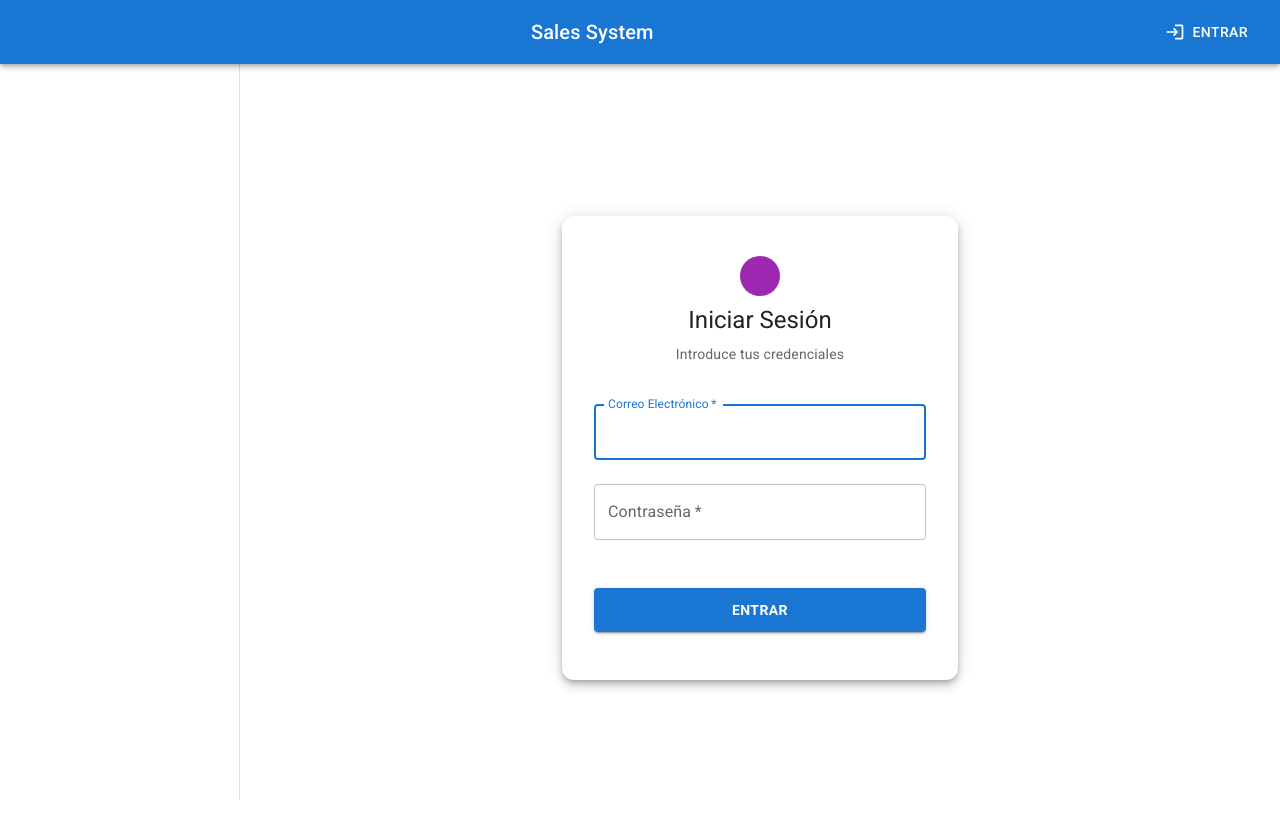
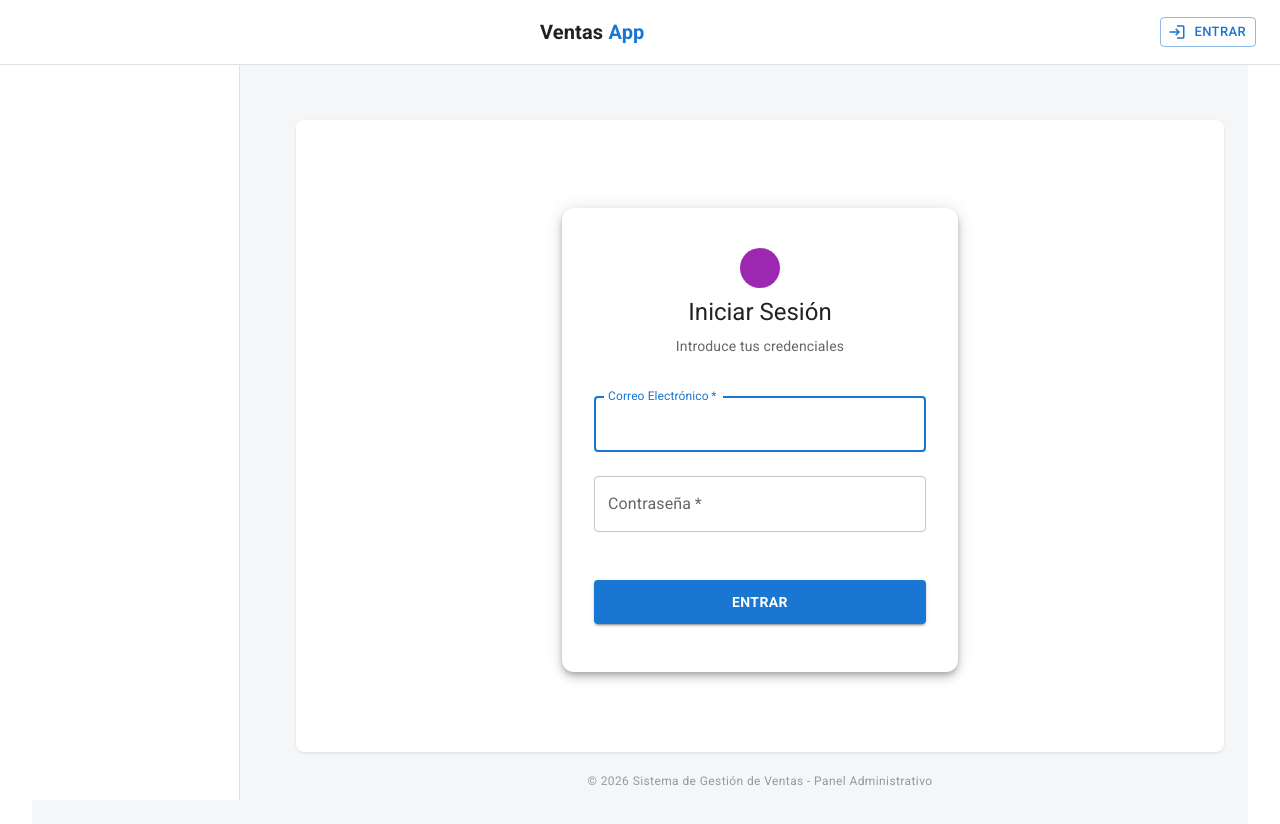
Before and after one commit to MarvinBT1988/FullStackMERNFrontend, a React (Vite) app: page /users/login in a window 1280 px wide. Shown: the top 824 px of the page. Built offline with nearby package versions, Linux system fonts and the light colour scheme; some icons are missing.

Commit message:
avance en el diseño

```diff
--- a/src/components/Layout.jsx
+++ b/src/components/Layout.jsx
@@ -1,32 +1,52 @@
 import { useState, useEffect } from 'react';
 import { Outlet, Link, useLocation, useNavigate } from 'react-router-dom';
 import {
-  Box, Drawer, AppBar, Toolbar, List, Typography,
-  ListItem, ListItemButton, ListItemIcon, ListItemText,
-  IconButton, Button, CssBaseline
+  Box,
+  Drawer,
+  AppBar,
+  Toolbar,
+  List,
+  Typography,
+  ListItem,
+  ListItemButton,
+  ListItemIcon,
+  ListItemText,
+  IconButton,
+  Button,
+  CssBaseline,
+  Divider
 } from '@mui/material';
 import {
-  Inventory, People, Badge, LockReset, Home,
-  Logout, Login, Menu as MenuIcon
+  Inventory,
+  People,
+  Badge,
+  LockReset,
+  Home as HomeIcon,
+  Logout,
+  Login,
+  Menu as MenuIcon
 } from '@mui/icons-material';
 
 import { getAuthUser, isAuthenticated } from '../utils/auth';
 
+// Ancho fijo del menú lateral
 const drawerWidth = 240;
 
 const Layout = () => {
   const [user, setUser] = useState(getAuthUser());
   const [auth, setAuth] = useState(isAuthenticated());
-  const [mobileOpen, setMobileOpen] = useState(false); // Estado para el menú móvil
+  const [mobileOpen, setMobileOpen] = useState(false);
+
   const location = useLocation();
   const navigate = useNavigate();
 
+  // Sincronizar estado de usuario en cada cambio de ruta
   useEffect(() => {
     setUser(getAuthUser());
     setAuth(isAuthenticated());
   }, [location]);
 
-  // Cerrar el menú móvil automáticamente al cambiar de ruta
+  // Cerrar menú móvil al navegar
   useEffect(() => {
     setMobileOpen(false);
   }, [location.pathname]);
@@ -35,75 +55,118 @@ const Layout = () => {
     setMobileOpen(!mobileOpen);
   };
 
+  const handleLogout = () => {
+    // Aquí podrías agregar tu lógica de limpieza de localStorage
+    localStorage.removeItem('token');
+    localStorage.removeItem('user');
+    navigate('/users/login');
+  };
+
   const links = [
-    { to: "/", label: "Home", icon: <Home />, roles: ['ADMIN_ROLE', 'INVENTORY_ROLE', 'SALES_ROLE'] },
+    { to: "/", label: "Home", icon: <HomeIcon />, roles: ['ADMIN_ROLE', 'INVENTORY_ROLE', 'SALES_ROLE'] },
     { to: "/products", label: "Productos", icon: <Inventory />, roles: ['ADMIN_ROLE', 'INVENTORY_ROLE', 'SALES_ROLE'] },
     { to: "/customers", label: "Clientes", icon: <People />, roles: ['ADMIN_ROLE', 'SALES_ROLE'] },
     { to: "/users", label: "Usuarios", icon: <Badge />, roles: ['ADMIN_ROLE'] },
     { to: "/users/changepassword", label: "Seguridad", icon: <LockReset />, roles: ['ADMIN_ROLE', 'INVENTORY_ROLE', 'SALES_ROLE'] },
   ];
 
-  // Contenido del menú (extraído para reutilizarlo en móvil y escritorio)
+  // Estructura del menú lateral
   const drawerContent = (
-    <div>
-      <Toolbar />
-      <Box sx={{ overflow: 'auto', mt: 2 }}>
-        <List>
+    <Box sx={{ bgcolor: 'background.paper', height: '100%' }}>
+      <Toolbar>
+        <Typography variant="subtitle1" fontWeight="bold" color="primary">
+          MENÚ PRINCIPAL
+        </Typography>
+      </Toolbar>
+      <Divider />
+      <List sx={{ px: 1 }}>
         {links
           .filter(link => link.roles.includes(user?.rol))
           .map((link) => (
-              <ListItem key={link.to} disablePadding>
+            <ListItem key={link.to} disablePadding sx={{ mb: 0.5 }}>
               <ListItemButton
                 component={Link}
                 to={link.to}
                 selected={location.pathname === link.to}
+                sx={{
+                  borderRadius: 2,
+                  '&.Mui-selected': {
+                    bgcolor: 'primary.light',
+                    color: 'primary.contrastText',
+                    '& .MuiListItemIcon-root': { color: 'primary.contrastText' },
+                    '&:hover': { bgcolor: 'primary.main' }
+                  }
+                }}
               >
-                  <ListItemIcon sx={{ color: location.pathname === link.to ? 'primary.main' : 'inherit' }}>
+                <ListItemIcon sx={{ minWidth: 40 }}>
                   {link.icon}
                 </ListItemIcon>
-                  <ListItemText primary={link.label} />
+                <ListItemText primary={link.label} primaryTypographyProps={{ fontWeight: 'medium' }} />
               </ListItemButton>
             </ListItem>
           ))}
       </List>
     </Box>
-    </div>
   );
 
   return (
-    <Box sx={{ display: 'flex' }}>
+    <Box sx={{ display: 'flex', minHeight: '100vh', bgcolor: '#f4f6f8' }}>
       <CssBaseline />
 
-      <AppBar position="fixed" sx={{ zIndex: (theme) => theme.zIndex.drawer + 1 }}>
+      {/* BARRA SUPERIOR (NAVBAR) */}
+      <AppBar
+        position="fixed"
+        sx={{
+          zIndex: (theme) => theme.zIndex.drawer + 1,
+          boxShadow: 'none',
+          borderBottom: '1px solid rgba(0,0,0,0.12)',
+          bgcolor: 'white',
+          color: 'text.primary'
+        }}
+      >
         <Toolbar>
           <IconButton
             color="inherit"
-            aria-label="open drawer"
             edge="start"
             onClick={handleDrawerToggle}
-            sx={{ mr: 2, display: { sm: 'none' } }} // Solo visible en móvil
+            sx={{ mr: 2, display: { sm: 'none' } }}
           >
             <MenuIcon />
           </IconButton>
 
-          <Typography variant="h6" noWrap component="div" sx={{ flexGrow: 1 }}>
-            Sales System
+          <Typography variant="h6" noWrap component="div" sx={{ flexGrow: 1, fontWeight: 'bold' }}>
+            Ventas <span style={{ color: '#1976d2' }}>App</span>
           </Typography>
 
-          <Button color="inherit" onClick={() => navigate('/users/login')} startIcon={auth ? <Logout /> : <Login />}>
+          {auth && (
+            <Typography variant="body2" sx={{ mr: 2, display: { xs: 'none', md: 'block' }, color: 'text.secondary' }}>
+              {user?.nombre} | <b>{user?.rol}</b>
+            </Typography>
+          )}
+
+          <Button
+            variant="outlined"
+            size="small"
+            color={auth ? "error" : "primary"}
+            onClick={auth ? handleLogout : () => navigate('/users/login')}
+            startIcon={auth ? <Logout /> : <Login />}
+          >
             {auth ? "Salir" : "Entrar"}
           </Button>
         </Toolbar>
       </AppBar>
 
-      {/* Menú Lateral - Lógica Responsiva */}
-      <Box component="nav" sx={{ width: { sm: drawerWidth }, flexShrink: { sm: 0 } }}>
-        {/* Versión MÓVIL (Temporal) */}
+      {/* NAVEGACIÓN LATERAL (DRAWER) */}
+      <Box
+        component="nav"
+        sx={{ width: { sm: drawerWidth }, flexShrink: { sm: 0 } }}
+      >
+        {/* Móvil */}
         <Drawer
           variant="temporary"
           open={mobileOpen}
           onClose={handleDrawerToggle}
-          ModalProps={{ keepMounted: true }} // Mejora el rendimiento en móvil
+          ModalProps={{ keepMounted: true }}
           sx={{
             display: { xs: 'block', sm: 'none' },
             '& .MuiDrawer-paper': { boxSizing: 'border-box', width: drawerWidth },
@@ -112,12 +175,16 @@ const Layout = () => {
           {drawerContent}
         </Drawer>
 
-        {/* Versión ESCRITORIO (Permanente) */}
+        {/* Escritorio */}
         <Drawer
           variant="permanent"
           sx={{
             display: { xs: 'none', sm: 'block' },
-            '& .MuiDrawer-paper': { boxSizing: 'border-box', width: drawerWidth },
+            '& .MuiDrawer-paper': {
+              boxSizing: 'border-box',
+              width: drawerWidth,
+              borderRight: '1px solid rgba(0,0,0,0.12)'
+            },
           }}
           open
         >
@@ -125,11 +192,37 @@ const Layout = () => {
         </Drawer>
       </Box>
 
-      {/* Contenido Principal */}
-      <Box component="main" sx={{ flexGrow: 1, p: 3, width: { sm: `calc(100% - ${drawerWidth}px)` } }}>
-        <Toolbar />
-        <Box sx={{ bgcolor: 'white', p: { xs: 2, sm: 4 }, borderRadius: 2, minHeight: '80vh' }}>
+      {/* ÁREA DE CONTENIDO PRINCIPAL (100% RESPONSIVO) */}
+      <Box
+        component="main"
+        sx={{
+          flexGrow: 1,
+          p: { xs: 2, sm: 3 },
+          width: { sm: `calc(100% - ${drawerWidth}px)` },
+          maxWidth: '100%',
+          display: 'flex',
+          flexDirection: 'column'
+        }}
+      >
+        <Toolbar /> {/* Espaciador para que el contenido no quede bajo el AppBar */}
+
+        {/* Contenedor Blanco del Outlet */}
+        <Box sx={{
+          flexGrow: 1,
+          bgcolor: 'white',
+          p: { xs: 2, sm: 3 },
+          borderRadius: 2,
+          boxShadow: '0 1px 3px rgba(0,0,0,0.1)',
+          width: '100%',
+          overflow: 'auto' // Permite scroll interno si la tabla es grande
+        }}>
           <Outlet />
+        </Box>
+
+        <Box component="footer" sx={{ py: 2, textAlign: 'center' }}>
+          <Typography variant="caption" color="text.disabled">
+            © 2026 Sistema de Gestión de Ventas - Panel Administrativo
+          </Typography>
         </Box>
       </Box>
     </Box>
```
Also changed, not shown: src/pages/products/ProductsPage.jsx (+35 -28 lines). Lines whose indentation alone changed are shown as unchanged.
